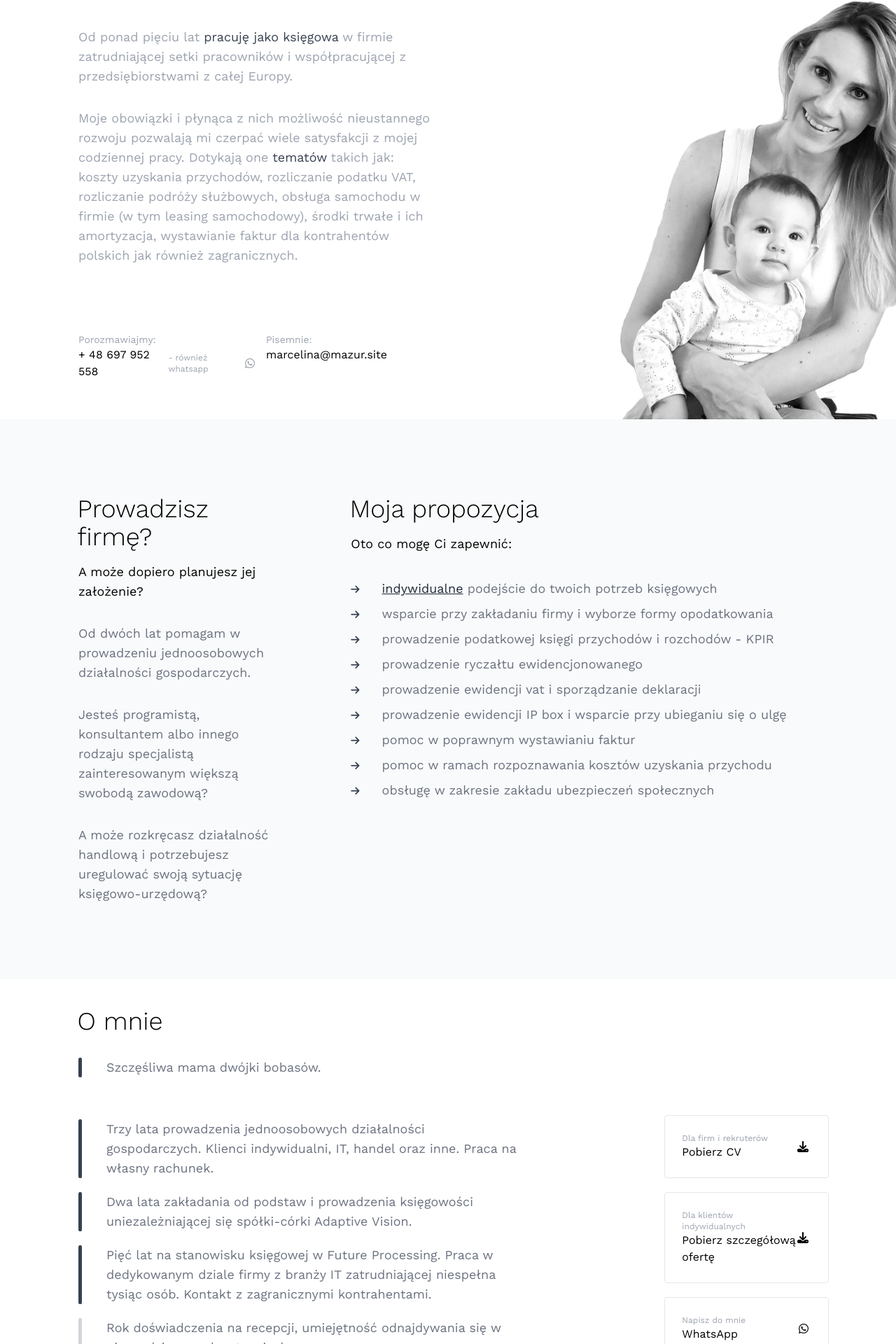
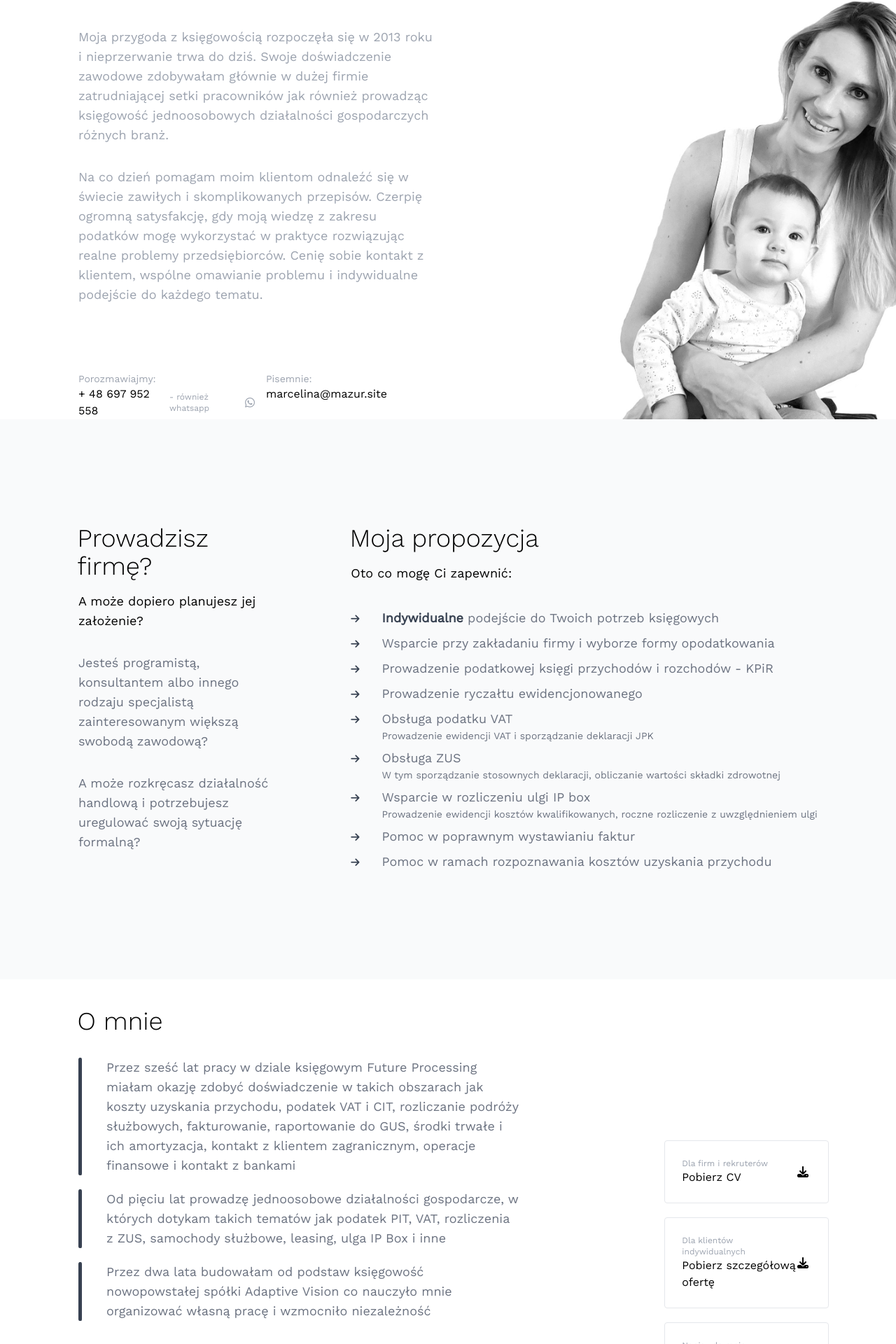
Before and after one commit to magicwrites/site-mazur, a SvelteKit app: page /marcelina in a window 1280 px wide. Shown: the part 201-2121 px from the top of the page at 70% size. Built offline with nearby package versions, Linux system fonts and the light colour scheme.

Commit message:
updated text

```diff
--- a/src/components/content/marcelina/About.svelte
+++ b/src/components/content/marcelina/About.svelte
@@ -47,8 +47,14 @@
 				<div class="text-sm text-gray-400">Porozmawiajmy:</div>
 				<div class="font-work flex items-center">
 					<span>+ 48 697 952 558</span>
-					<span class="text-gray-400 text-xs pl-2 pr-1.5"> - również whatsapp</span>
-					<i class="text-gray-400 fa-brands fa-whatsapp" />
+					<a
+						class="flex items-center text-gray-400 hover:text-gray-700 transition"
+						href="https://wa.me/48697952558"
+						target="_blank"
+					>
+						<span class="text-xs pl-2 pr-1.5"> - również whatsapp </span>
+						<i class="fa-brands fa-whatsapp" />
+					</a>
 				</div>
 			</div>
 			<div>
--- a/src/components/content/marcelina/Experience.svelte
+++ b/src/components/content/marcelina/Experience.svelte
@@ -15,57 +15,63 @@
 			<div class="text-4xl font-light font-work pb-8" style="margin-left: -1.5px">O mnie</div>
 
 			<section class="flex flex-col gap-y-5">
-				<div class="text-gray-500 text-lg font-work relative pl-6 xl:pl-10 mb-10">
-					<aside class="border-l border-4 border-gray-700 rounded absolute top-0 bottom-0 left-0" />
-					<div class="flex items-center gap-x-3">Szczęśliwa mama dwójki bobasów.</div>
-				</div>
-
 				<div class="text-gray-500 text-lg font-work relative pl-6 xl:pl-10">
 					<aside class="border-l border-4 border-gray-700 rounded absolute top-0 bottom-0 left-0" />
-					<div>
-						Trzy lata prowadzenia jednoosobowych działalności gospodarczych. Klienci indywidualni,
-						IT, handel oraz inne. Praca na własny rachunek.
+					<div class="flex items-center gap-x-3">
+						Przez sześć lat pracy w dziale księgowym Future Processing miałam okazję zdobyć
+						doświadczenie w takich obszarach jak koszty uzyskania przychodu, podatek VAT i CIT,
+						rozliczanie podróży służbowych, fakturowanie, raportowanie do GUS, środki trwałe i ich
+						amortyzacja, kontakt z klientem zagranicznym, operacje finansowe i kontakt z bankami
 					</div>
 				</div>
 
 				<div class="text-gray-500 text-lg font-work relative pl-6 xl:pl-10">
 					<aside class="border-l border-4 border-gray-700 rounded absolute top-0 bottom-0 left-0" />
 					<div>
-						Dwa lata zakładania od podstaw i prowadzenia księgowości uniezależniającej się
-						spółki-córki Adaptive Vision.
+						Od pięciu lat prowadzę jednoosobowe działalności gospodarcze, w których dotykam takich
+						tematów jak podatek PIT, VAT, rozliczenia z ZUS, samochody służbowe, leasing, ulga IP
+						Box i inne
 					</div>
 				</div>
 
-				<div class="text-gray-500 text-lg font-work relative pl-6 xl:pl-10">
+				<div class="text-gray-500 text-lg font-work relative pl-6 xl:pl-10 mb-10">
 					<aside class="border-l border-4 border-gray-700 rounded absolute top-0 bottom-0 left-0" />
 					<div>
-						Pięć lat na stanowisku księgowej w Future Processing. Praca w dedykowanym dziale firmy z
-						branży IT zatrudniającej niespełna tysiąc osób. Kontakt z zagranicznymi kontrahentami.
+						Przez dwa lata budowałam od podstaw księgowość nowopowstałej spółki Adaptive Vision co
+						nauczyło mnie organizować własną pracę i wzmocniło niezależność
 					</div>
 				</div>
 
 				<div class="text-gray-500 text-lg font-work relative pl-6 xl:pl-10">
 					<aside class="border-l border-4 border-gray-300 rounded absolute top-0 bottom-0 left-0" />
 					<div>
-						Rok doświadczenia na recepcji, umiejętność odnajdywania się w niespodziewanych
+						Rok doświadczenia na recepcji spowodował, że potrafię odnaleźć się w niespodziewanych
 						sytuacjach.
 					</div>
 				</div>
 
 				<div class="text-gray-500 text-lg font-work relative pl-6 xl:pl-10">
 					<aside class="border-l border-4 border-gray-300 rounded absolute top-0 bottom-0 left-0" />
-					<div>Nauczyciel w szkole podstawowej gdzieśtam daleko nikt nie wie gdzie.</div>
-				</div>
-
-				<div class="text-gray-500 text-lg font-work relative pl-6 xl:pl-10 mt-10">
-					<aside class="border-l border-4 border-gray-300 rounded absolute top-0 bottom-0 left-0" />
-					<div>Ukończona szkoła wyższa na kierunku psychologia. Dyplom i medale.</div>
+					<div>Kilka miesięcy pracy w szkole podstawowej nauczyło mnie większej cierpliwości.</div>
 				</div>
 
 				<div class="text-gray-500 text-lg font-work relative pl-6 xl:pl-10">
 					<aside class="border-l border-4 border-gray-300 rounded absolute top-0 bottom-0 left-0" />
 					<div>
-						Zakończona szkoła organistowska. Niepełno-etatowa praca jako organista kościelny.
+						Ukończona szkoła wyższa na kierunku psychologia pozwala mi lepiej zrozumieć ludzi
+					</div>
+				</div>
+
+				<div class="text-gray-500 text-lg font-work relative pl-6 xl:pl-10">
+					<aside class="border-l border-4 border-gray-300 rounded absolute top-0 bottom-0 left-0" />
+					<div>Dzięki ukończeniu szkoły organistowskiej mam przyjemne hobby</div>
+				</div>
+
+				<div class="text-gray-500 text-lg font-work relative pl-6 xl:pl-10">
+					<aside class="border-l border-4 border-gray-300 rounded absolute top-0 bottom-0 left-0" />
+					<div>
+						Prywatnie jestem szczęśliwą Żoną i Mamą dwójki “Bobasów” dzięki czemu wszystko co robię
+						ma sens
 					</div>
 				</div>
 			</section>
--- a/src/components/content/marcelina/Offer.svelte
+++ b/src/components/content/marcelina/Offer.svelte
@@ -15,14 +15,12 @@
 			<div class="text-lg pt-4 pb-8">A może dopiero planujesz jej założenie?</div>
 
 			<div class="text-gray-500 text-lg font-work">
-				<div>Od dwóch lat pomagam w prowadzeniu jednoosobowych działalności gospodarczych.</div>
-				<div class="pt-8">
+				<div>
 					Jesteś programistą, konsultantem albo innego rodzaju specjalistą zainteresowanym większą
 					swobodą zawodową?
 				</div>
 				<div class="pt-8">
-					A może rozkręcasz działalność handlową i potrzebujesz uregulować swoją sytuację
-					księgowo-urzędową?
+					A może rozkręcasz działalność handlową i potrzebujesz uregulować swoją sytuację formalną?
 				</div>
 			</div>
 		</section>
@@ -33,7 +31,36 @@
 
 			<section class="text-lg text-gray-500">
 				<div class="leading-9 sm:py-0">
-					<Point first={true}>
+					<Point first={true}
+						><span class="font-semibold text-gray-700">Indywidualne</span> podejście do Twoich potrzeb
+						księgowych</Point
+					>
+					<Point>Wsparcie przy zakładaniu firmy i wyborze formy opodatkowania</Point>
+					<Point>Prowadzenie podatkowej księgi przychodów i rozchodów - KPiR</Point>
+					<Point>Prowadzenie ryczałtu ewidencjonowanego</Point>
+					<Point>
+						<div>Obsługa podatku VAT</div>
+						<div class="text-sm -mt-1 mb-1">
+							Prowadzenie ewidencji VAT i sporządzanie deklaracji JPK
+						</div>
+					</Point>
+					<Point>
+						<div>Obsługa ZUS</div>
+						<div class="text-sm -mt-1 mb-1">
+							W tym sporządzanie stosownych deklaracji, obliczanie wartości składki zdrowotnej
+						</div>
+					</Point>
+					<Point>
+						<div>Wsparcie w rozliczeniu ulgi IP box</div>
+						<div class="text-sm -mt-1 mb-1">
+							Prowadzenie ewidencji kosztów kwalifikowanych, roczne rozliczenie z uwzględnieniem
+							ulgi
+						</div>
+					</Point>
+					<Point>Pomoc w poprawnym wystawianiu faktur</Point>
+					<Point>Pomoc w ramach rozpoznawania kosztów uzyskania przychodu</Point>
+
+					<!-- <Point first={true}>
 						<span class="text-gray-800 underline">indywidualne</span>&nbsp;podejście do twoich
 						potrzeb księgowych
 					</Point>
@@ -44,7 +71,7 @@
 					<Point>prowadzenie ewidencji IP box i wsparcie przy ubieganiu się o ulgę</Point>
 					<Point>pomoc w poprawnym wystawianiu faktur</Point>
 					<Point>pomoc w ramach rozpoznawania kosztów uzyskania przychodu</Point>
-					<Point>obsługę w zakresie zakładu ubezpieczeń społecznych</Point>
+					<Point>obsługę w zakresie zakładu ubezpieczeń społecznych</Point> -->
 				</div>
 			</section>
 		</section>
--- a/src/components/content/marcelina/about/Description.svelte
+++ b/src/components/content/marcelina/about/Description.svelte
@@ -1,18 +1,17 @@
+<script>
+	import Tooltip from 'svelte-tooltip';
+</script>
+
 <section class="font-work text-lg text-gray-400">
 	<div>
-		Od ponad pięciu lat <a
-			href="#o-mnie"
-			class="text-gray-700 border-b border-transparent hover:border-black transition"
-			>pracuję jako księgowa</a
-		> w firmie zatrudniającej setki pracowników i współpracującej z przedsiębiorstwami z całej Europy.
+		Moja przygoda z księgowością rozpoczęła się w 2013 roku i nieprzerwanie trwa do dziś. Swoje
+		doświadczenie zawodowe zdobywałam głównie w dużej firmie zatrudniającej setki pracowników jak
+		również prowadząc księgowość jednoosobowych działalności gospodarczych różnych branż.
 	</div>
 	<div class="mt-8">
-		Moje obowiązki i płynąca z nich możliwość nieustannego rozwoju pozwalają mi czerpać wiele
-		satysfakcji z mojej codziennej pracy. Dotykają one <a
-			href="#oferta"
-			class="text-gray-700 border-b border-transparent hover:border-black transition">tematów</a
-		> takich jak: koszty uzyskania przychodów, rozliczanie podatku VAT, rozliczanie podróży służbowych,
-		obsługa samochodu w firmie (w tym leasing samochodowy), środki trwałe i ich amortyzacja, wystawianie
-		faktur dla kontrahentów polskich jak również zagranicznych.
+		Na co dzień pomagam moim klientom odnaleźć się w świecie zawiłych i skomplikowanych przepisów.
+		Czerpię ogromną satysfakcję, gdy moją wiedzę z zakresu podatków mogę wykorzystać w praktyce
+		rozwiązując realne problemy przedsiębiorców. Cenię sobie kontakt z klientem, wspólne omawianie
+		problemu i indywidualne podejście do każdego tematu.
 	</div>
 </section>
--- a/src/components/shared/Point.svelte
+++ b/src/components/shared/Point.svelte
@@ -2,7 +2,7 @@
 	export let first = false;
 </script>
 
-<div class="flex flex-col sm:flex-row print:flex-row items-center">
+<div class="flex flex-col sm:flex-row print:flex-row items-center sm:items-start">
 	<div class="py-2 sm:py-0 print:py-0 sm:mr-8 print:mr-8">
 		<div class={first ? 'hidden sm:block print:block' : ''}>
 			<div class="sm:hidden">
```
